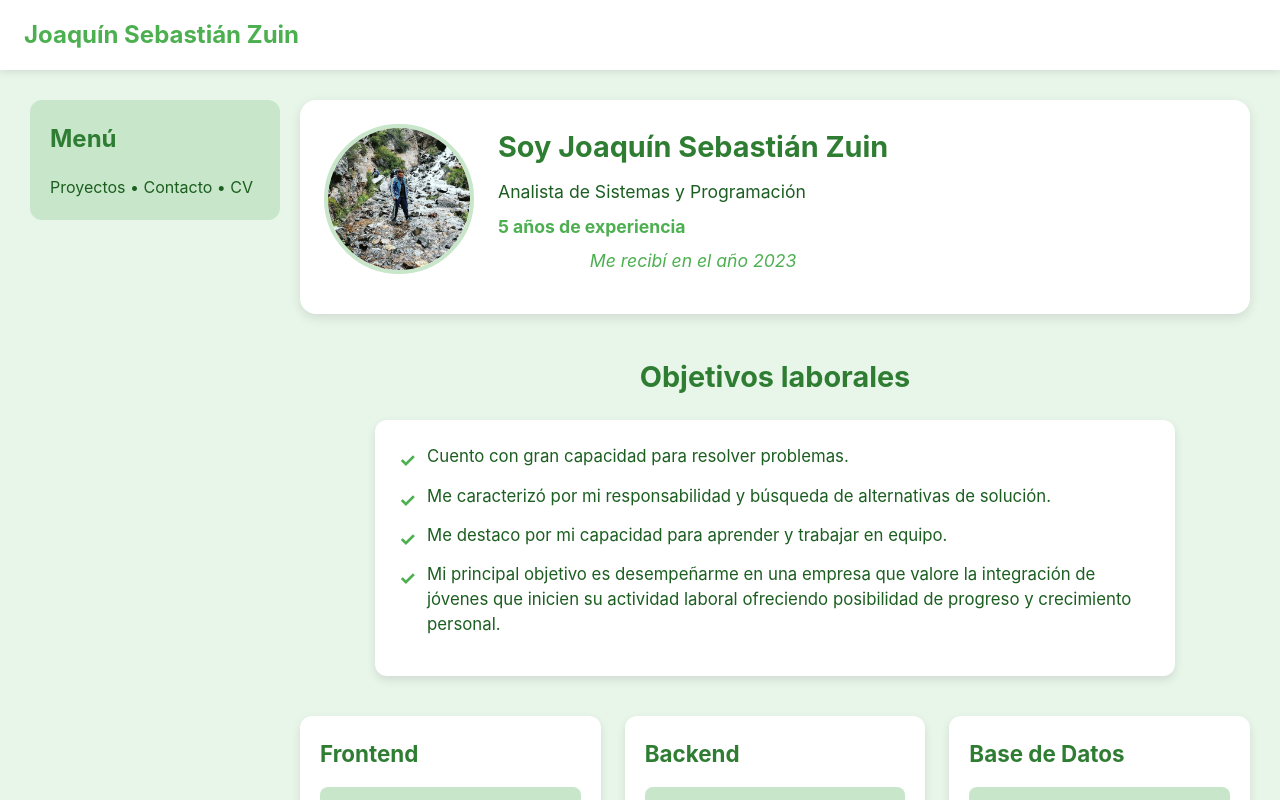
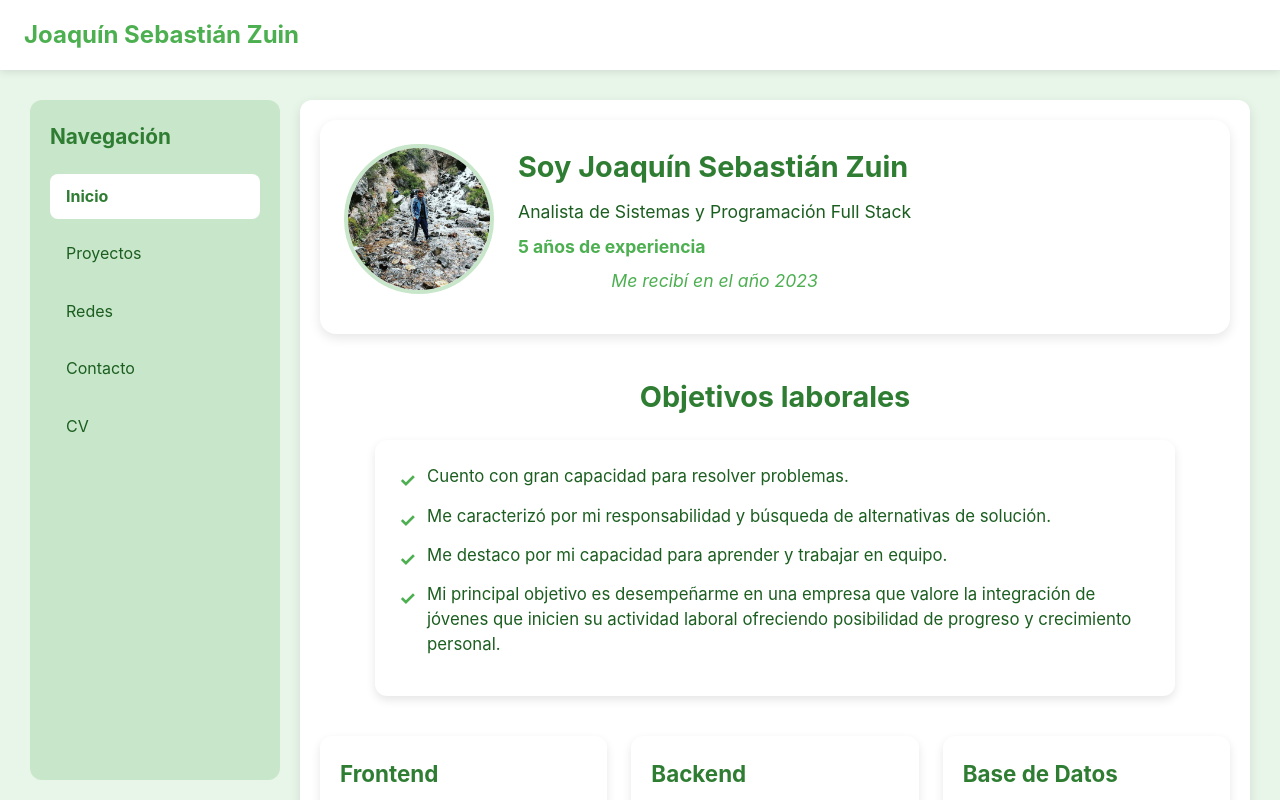
Before and after one commit to joakozuin/portfoliojoaquinzuin, a Next.js app: page / in a window 1280 px wide. Shown: the top 800 px of the page. Built offline with nearby package versions, Linux system fonts and the light colour scheme.

Commit message:
[modify] se modifico los estilo silebar y nabavar

```diff
--- a/src/app/globals.css
+++ b/src/app/globals.css
@@ -31,8 +31,9 @@ body {
 .main-content {
   display: flex;
   flex: 1;
+  gap: 20px;
   padding: 20px;
-  gap: 20px;
+  background-color: var(--green-bg);
 }
 
 /* === Navbar === */
@@ -57,19 +58,70 @@ body {
   background-color: var(--green-light);
   border-radius: 12px;
   padding: 20px;
-  height: fit-content;
-  display: block;
+  height: calc(100vh - 120px); /* Ajusta según altura del navbar + footer */
+  overflow-y: auto;
+  position: sticky;
+  top: 60px; /* Altura aproximada del navbar */
+  display: flex;
+  flex-direction: column;
+  justify-content: flex-start;
 }
 
-.sidebar h2 {
-  margin-bottom: 16px;
+.sidebar-title {
+  font-size: 1.3rem;
   color: var(--green-dark);
+  margin-bottom: 20px;
+  font-weight: bold;
+}
+
+.sidebar-nav ul {
+  list-style: none;
+  padding: 0;
+  margin: 0;
+}
+
+.sidebar-nav li {
+  margin-bottom: 12px;
+}
+
+.sidebar-link {
+  display: block;
+  padding: 10px 16px;
+  text-decoration: none;
+  color: var(--text-primary);
+  border-radius: 8px;
+  transition: background-color 0.2s, color 0.2s;
+}
+
+.sidebar-link:hover {
+  background-color: var(--white);
+  color: var(--green-main);
+}
+
+.sidebar-link-active {
+  background-color: var(--white);
+  color: var(--green-dark);
+  font-weight: bold;
+}
+
+/* En móviles, si querés mantenerlo visible */
+@media (max-width: 767px) {
+  .sidebar {
+    width: 100%;
+    margin-bottom: 20px;
+  }
 }
 
 /* === Main === */
 .main {
   flex: 1;
   max-width: 1000px;
+  padding: 20px;
+  background-color: var(--white);
+  border-radius: 12px;
+  box-shadow: 0 4px 12px var(--shadow);
+  overflow-y: auto;
+  min-height: calc(100vh - 120px); /* Ajusta según navbar + footer */
 }
 
 /* === Tarjeta de presentación === */
@@ -164,7 +216,26 @@ body {
   font-size: 1.1rem;
   text-align: center;
 }
+/* === Responsivo: en móvil, sidebar abajo === */
+@media (max-width: 768px) {
+  .main-content {
+    flex-direction: column;
+    padding: 10px;
+  }
 
+  .sidebar {
+    width: 100%;
+    height: auto;
+    position: static;
+    margin-bottom: 20px;
+    top: 0;
+  }
+
+  .main {
+    min-height: auto;
+    padding: 16px;
+  }
+}
 /* Responsivo: ajustar en móviles */
 @media (max-width: 768px) {
   .objectives-title {
@@ -257,3 +328,94 @@ body {
     grid-template-columns: 1fr;
   }
 }
+
+/* === Botón hamburguesa === */
+.hamburger {
+  display: none;
+  flex-direction: column;
+  justify-content: space-around;
+  width: 30px;
+  height: 24px;
+  background: transparent;
+  border: none;
+  cursor: pointer;
+  padding: 0;
+  z-index: 101;
+}
+
+.hamburger span {
+  width: 100%;
+  height: 3px;
+  background-color: var(--green-dark);
+  border-radius: 2px;
+  transition: all 0.3s ease;
+}
+
+/* === Overlay para sidebar móvil === */
+.sidebar-overlay {
+  display: none;
+}
+
+/* === Sidebar móvil (oculto por defecto) === */
+.sidebar-mobile {
+  position: fixed;
+  top: 0;
+  left: -300px;
+  width: 280px;
+  height: 100vh;
+  background-color: var(--green-light);
+  padding: 20px;
+  z-index: 1000;
+  transition: left 0.3s ease;
+  overflow-y: auto;
+  display: flex;
+  flex-direction: column;
+}
+
+.sidebar-mobile-header {
+  display: flex;
+  justify-content: space-between;
+  align-items: center;
+  margin-bottom: 20px;
+}
+
+.close-btn {
+  background: none;
+  border: none;
+  font-size: 1.8rem;
+  color: var(--green-dark);
+  cursor: pointer;
+}
+
+/* === Abrir sidebar móvil === */
+.sidebar-mobile-open {
+  left: 0 !important;
+}
+
+.sidebar-overlay {
+  display: block;
+  position: fixed;
+  top: 0;
+  left: 0;
+  width: 100vw;
+  height: 100vh;
+  background-color: rgba(0, 0, 0, 0.4);
+  z-index: 999;
+}
+
+/* === Mostrar hamburguesa solo en móvil === */
+@media (max-width: 768px) {
+  .hamburger {
+    display: flex;
+  }
+
+  /* Ocultar sidebar de escritorio en móvil */
+  .sidebar {
+    display: none;
+  }
+
+  /* Ajustar main para que no se esconda detrás del sidebar */
+  .main {
+    padding: 20px 16px;
+  }
+}
--- a/src/app/page.tsx
+++ b/src/app/page.tsx
@@ -20,7 +20,7 @@ export default function HomePage() {
         />
         <div className="profile-text">
           <h1>Soy Joaquín Sebastián Zuin</h1>
-          <p>Analista de Sistemas y Programación</p>
+          <p>Analista de Sistemas y Programación Full Stack</p>
           <p className="experience">5 años de experiencia</p>
           <p className="graduation-note">Me recibí en el año 2023</p>
         </div>
--- a/src/components/Navbar.tsx
+++ b/src/components/Navbar.tsx
@@ -1,8 +1,76 @@
 // src/components/Navbar.tsx
+'use client';
+
+import { useState } from 'react';
+import { usePathname } from 'next/navigation';
+
 export default function Navbar() {
+  const pathname = usePathname();
+  const [sidebarOpen, setSidebarOpen] = useState(false);
+
   return (
-    <nav className="navbar">
-      <div className="navbar-title">Joaquín Sebastián Zuin</div>
-    </nav>
+    <>
+      {/* Overlay cuando el sidebar está abierto (móvil) */}
+      {sidebarOpen && (
+        <div
+          className="sidebar-overlay"
+          onClick={() => setSidebarOpen(false)}
+        ></div>
+      )}
+
+      <nav className="navbar">
+        <div className="navbar-title">Joaquín Sebastián Zuin</div>
+
+        {/* Botón hamburguesa solo en móvil */}
+        <button
+          className="hamburger"
+          onClick={() => setSidebarOpen(true)}
+          aria-label="Abrir menú"
+        >
+          <span></span>
+          <span></span>
+          <span></span>
+        </button>
+      </nav>
+
+      {/* Sidebar móvil (deslizable) */}
+      <aside
+        className={`sidebar-mobile ${sidebarOpen ? 'sidebar-mobile-open' : ''}`}
+      >
+        <div className="sidebar-mobile-header">
+          <h2 className="sidebar-title">Navegación</h2>
+          <button
+            className="close-btn"
+            onClick={() => setSidebarOpen(false)}
+            aria-label="Cerrar menú"
+          >
+            ✕
+          </button>
+        </div>
+        <nav className="sidebar-nav">
+          <ul>
+            {[
+              { name: 'Inicio', href: '/' },
+              { name: 'Proyectos', href: '/proyectos' },
+              { name: 'Redes', href: '/redes' },
+              { name: 'Contacto', href: '/contacto' },
+              { name: 'CV', href: '/cv' },
+            ].map((link) => (
+              <li key={link.href}>
+                <a
+                  href={link.href}
+                  className={`sidebar-link ${
+                    pathname === link.href ? 'sidebar-link-active' : ''
+                  }`}
+                  onClick={() => setSidebarOpen(false)}
+                >
+                  {link.name}
+                </a>
+              </li>
+            ))}
+          </ul>
+        </nav>
+      </aside>
+    </>
   );
 }
--- a/src/components/Sidebar.tsx
+++ b/src/components/Sidebar.tsx
@@ -1,9 +1,39 @@
 // src/components/Sidebar.tsx
+'use client';
+
+import Link from 'next/link';
+import { usePathname } from 'next/navigation';
+
 export default function Sidebar() {
+  const pathname = usePathname();
+
+  const links = [
+    { name: 'Inicio', href: '/' },
+    { name: 'Proyectos', href: '/proyectos' },
+     { name: 'Redes', href: '/redes' },
+    { name: 'Contacto', href: '/contacto' },
+    { name: 'CV', href: '/cv' },
+  ];
+
   return (
     <aside className="sidebar">
-      <h2>Menú</h2>
-      <p>Proyectos • Contacto • CV</p>
+      <h2 className="sidebar-title">Navegación</h2>
+      <nav className="sidebar-nav">
+        <ul>
+          {links.map((link) => (
+            <li key={link.href}>
+              <Link
+                href={link.href}
+                className={`sidebar-link ${
+                  pathname === link.href ? 'sidebar-link-active' : ''
+                }`}
+              >
+                {link.name}
+              </Link>
+            </li>
+          ))}
+        </ul>
+      </nav>
     </aside>
   );
 }
```
